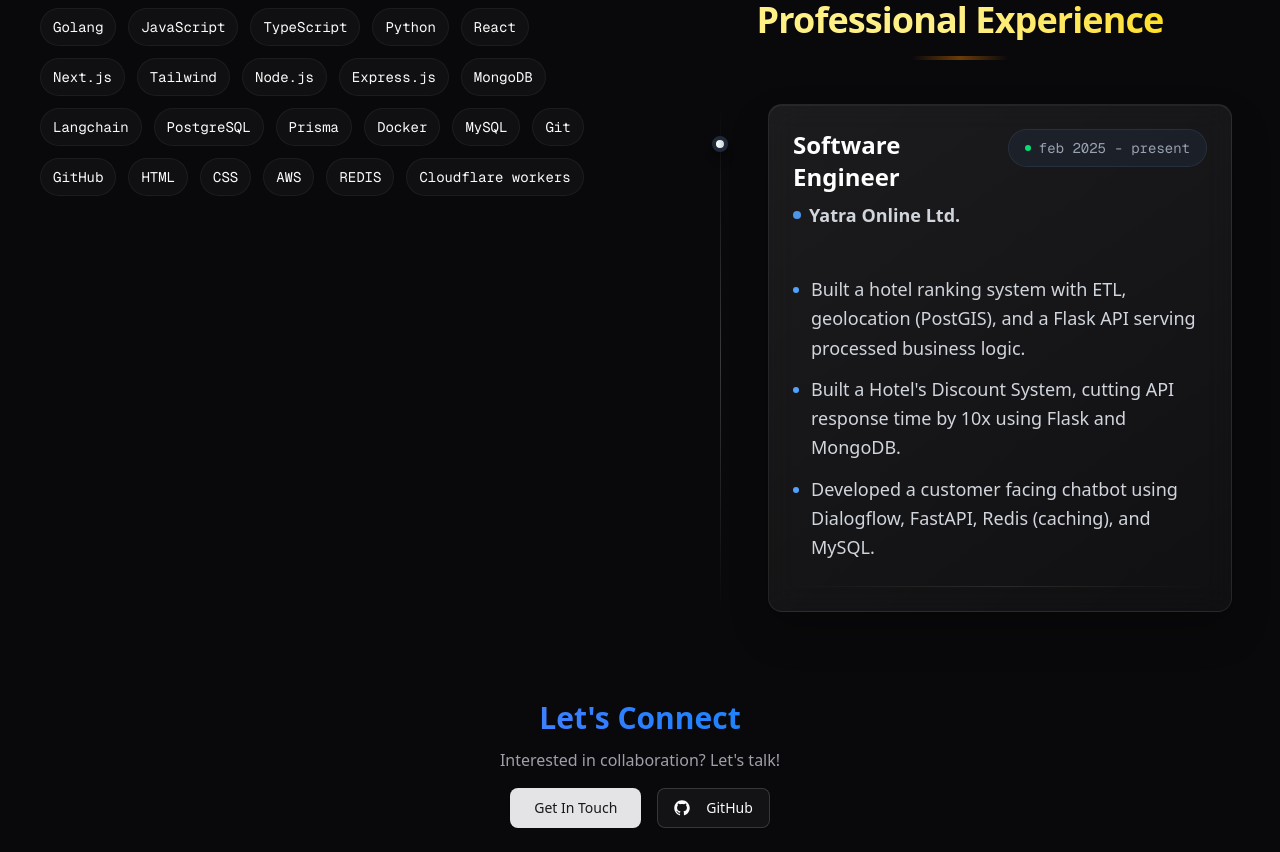
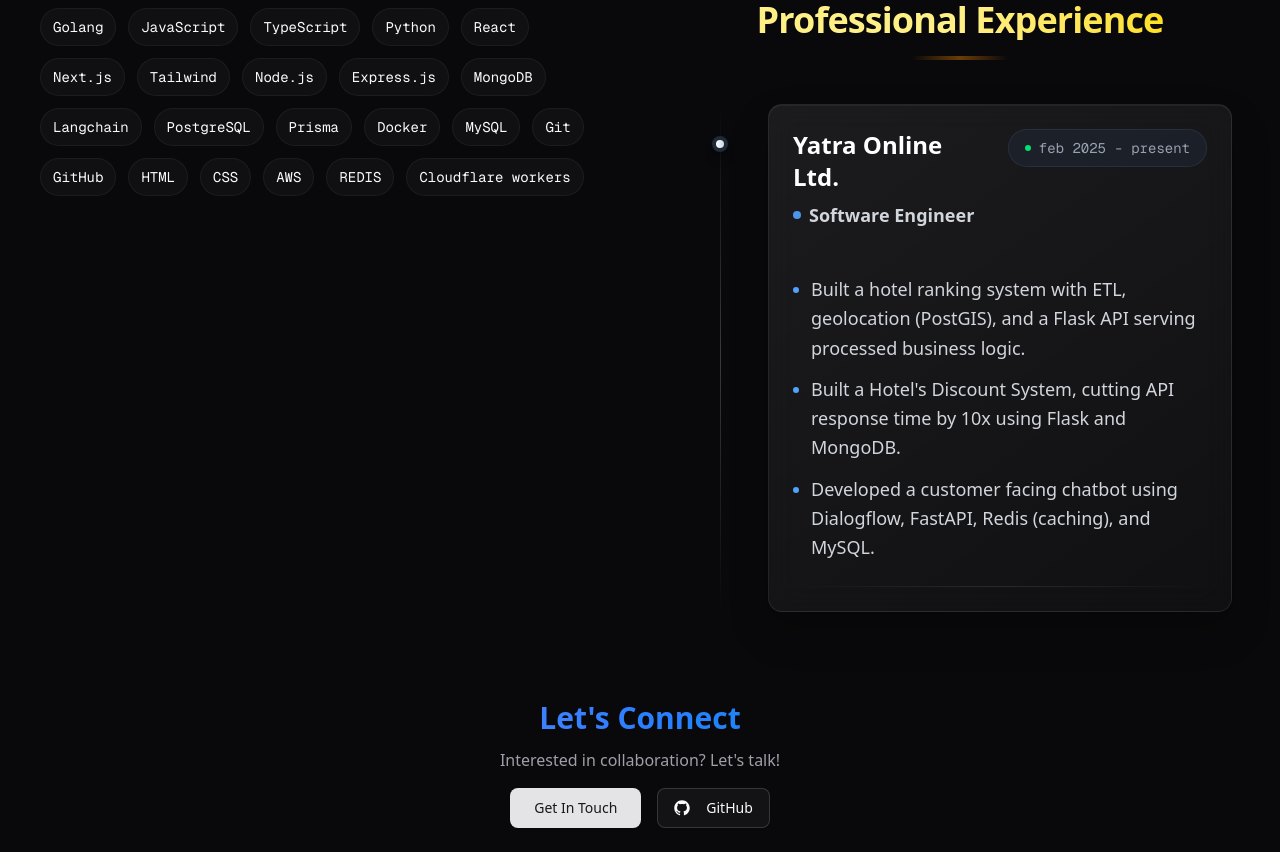
Before and after one commit to hrithik210/revamped-portfolio, a Next.js app: page / in a window 1280 px wide. Shown: the part 800-1652 px from the top of the page. Built offline with nearby package versions, Linux system fonts and the light colour scheme.

Commit message:
slight change

```diff
--- a/components/ExperienceSection.tsx
+++ b/components/ExperienceSection.tsx
@@ -56,11 +56,12 @@ export default function ExperienceSection() {
                       <div className="flex flex-col lg:flex-row lg:items-start lg:justify-between gap-4">
                         <div className="flex-1">
                           <CardTitle className="text-xl md:text-2xl font-bold text-white mb-2 group-hover:text-white/95 transition-colors">
-                            {exp.role}
+
+                            {exp.company}
                           </CardTitle>
                           <CardDescription className="text-lg font-semibold text-gray-300 flex items-center gap-2">
                             <span className="w-2 h-2 bg-blue-400 rounded-full animate-pulse"></span>
-                            {exp.company}
+                            {exp.role}
                           </CardDescription>
                         </div>
                         <div className="flex items-center gap-2 text-sm font-mono text-gray-400 bg-gray-800/50 px-4 py-2 rounded-full border border-gray-700/50">
```
Also changed, not shown: 1 other file (tests, documents, lock files or other folders).
